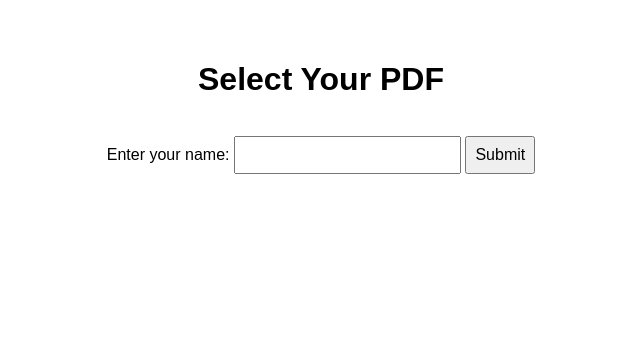
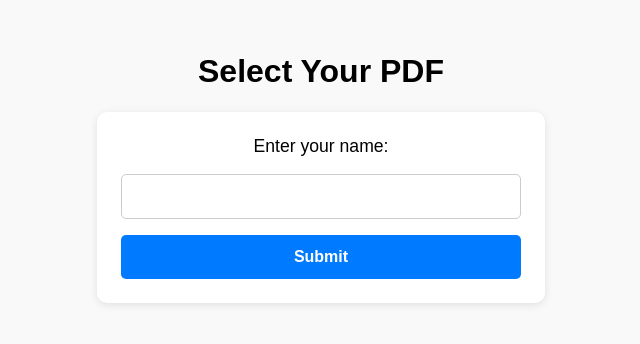
Before and after one commit to brodyenget/sumthing, a plain HTML site: page index.html in a window 1280 px wide. Shown: the whole page, without its empty margins (319-959 px from the left). Drawn offline with Linux system fonts and the light colour scheme.

Commit message:
Update style.css

```diff
--- a/style.css
+++ b/style.css
@@ -1,11 +1,63 @@
+/* Base styles */
 body {
   font-family: Arial, sans-serif;
   text-align: center;
   padding: 2em;
+  margin: 0;
+  background-color: #f9f9f9;
+}
+
+form {
+  max-width: 90%;
+  width: 400px;
+  margin: 0 auto;
+  background: white;
+  padding: 1.5em;
+  border-radius: 10px;
+  box-shadow: 0 2px 8px rgba(0,0,0,0.1);
+}
+
+label {
+  display: block;
+  margin-bottom: 0.5em;
+  font-size: 1.1em;
 }
 
 input, button {
-  padding: 0.5em;
+  width: 100%;
+  box-sizing: border-box;
+  padding: 0.8em;
+  margin-top: 0.5em;
+  font-size: 1em;
+  border: 1px solid #ccc;
+  border-radius: 5px;
+}
+
+button {
+  background-color: #007BFF;
+  color: white;
+  font-weight: bold;
+  border: none;
   margin-top: 1em;
-  font-size: 1em;
+  cursor: pointer;
+  transition: background-color 0.3s ease;
 }
+
+button:hover {
+  background-color: #0056b3;
+}
+
+/* Responsive tweaks */
+@media (max-width: 480px) {
+  body {
+    padding: 1em;
+  }
+
+  h1 {
+    font-size: 1.5em;
+  }
+
+  input, button {
+    font-size: 1em;
+  }
+}
```
